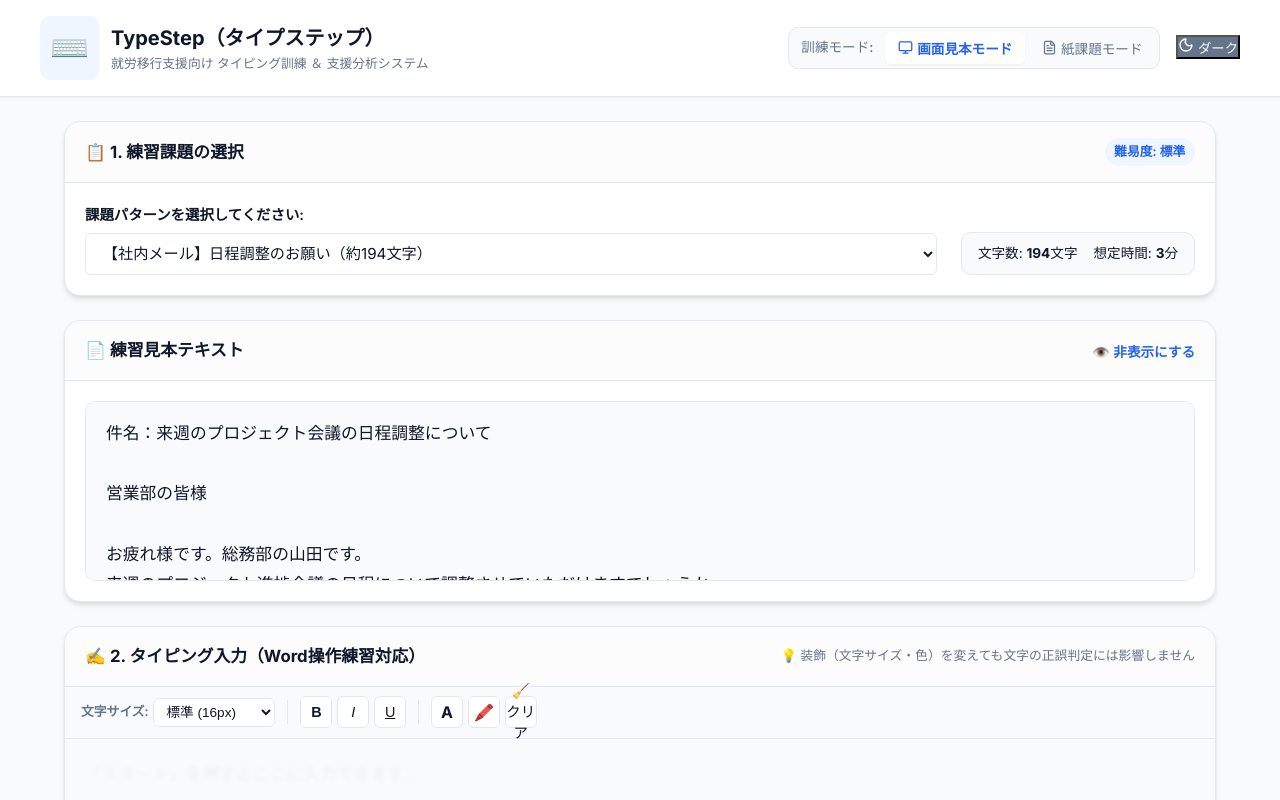
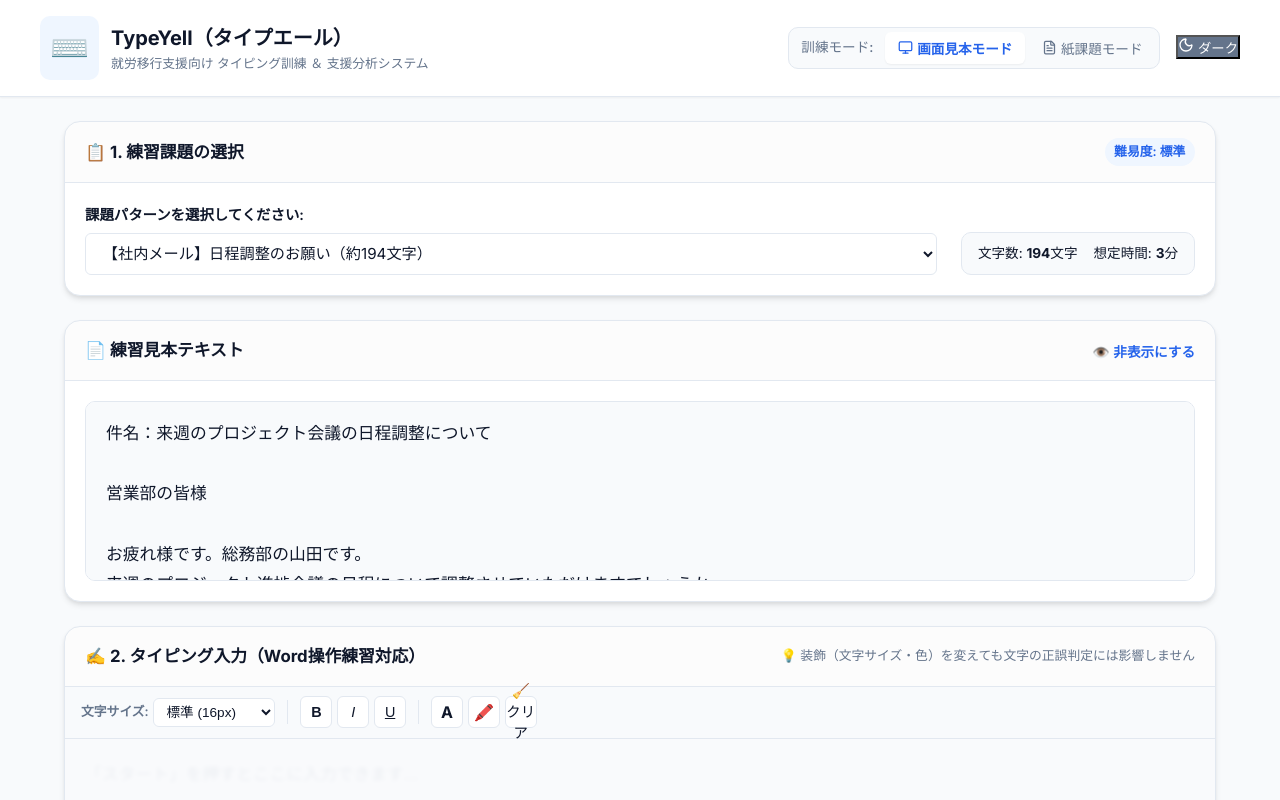
Before and after one commit to yuya-ishikawa-jp/typeyell, a React (Vite) app: page / in a window 1280 px wide. Shown: the top 800 px of the page. Built offline with nearby package versions, Linux system fonts and the light colour scheme.

Commit message:
アプリ名をtypeyellに統一

```diff
--- a/index.html
+++ b/index.html
@@ -3,7 +3,7 @@
   <head>
     <meta charset="UTF-8" />
     <meta name="viewport" content="width=device-width, initial-scale=1.0" />
-    <title>TypeStep（タイプステップ）| 就労移行支援向けタイピング訓練・分析システム</title>
+    <title>TypeYell（タイプエール）| 就労移行支援向けタイピング訓練・分析システム</title>
     <!-- Google Fonts -->
     <link rel="preconnect" href="https://fonts.googleapis.com">
     <link rel="preconnect" href="https://fonts.gstatic.com" crossorigin>
--- a/package.json
+++ b/package.json
@@ -1,5 +1,5 @@
 {
-  "name": "typing-support",
+  "name": "typeyell",
   "private": true,
   "version": "0.0.0",
   "type": "module",
--- a/src/components/Header.jsx
+++ b/src/components/Header.jsx
@@ -8,7 +8,7 @@ export default function Header({ mode, setMode, isDarkMode, setIsDarkMode }) {
         <div className="logo-area">
           <span className="logo-icon">⌨️</span>
           <div>
-            <h1 class="app-title">TypeStep（タイプステップ）</h1>
+            <h1 className="app-title">TypeYell（タイプエール）</h1>
             <p className="app-subtitle">就労移行支援向け タイピング訓練 ＆ 支援分析システム</p>
           </div>
         </div>
--- a/src/components/ReportModal.jsx
+++ b/src/components/ReportModal.jsx
@@ -138,7 +138,7 @@ export default function ReportModal({ isOpen, onClose, resultData }) {
         <div className="modal-body" id="printable-report">
           {/* 印刷時専用ヘッダー */}
           <div className="print-only print-header">
-            <h1>TypeStep 就労移行支援 タイピング訓練フィードバックシート</h1>
+            <h1>TypeYell 就労移行支援 タイピング訓練フィードバックシート</h1>
             <div className="print-meta">
               <span>実施日時: {dateStr}</span>
               <span>課題名: {task.title}</span>
--- a/src/index.css
+++ b/src/index.css
@@ -1,5 +1,5 @@
 /* ==========================================================================
-   TypeStep (タイプステップ) React CSS
+   TypeYell (タイプエール) React CSS
    ========================================================================== */
 
 :root {
```
